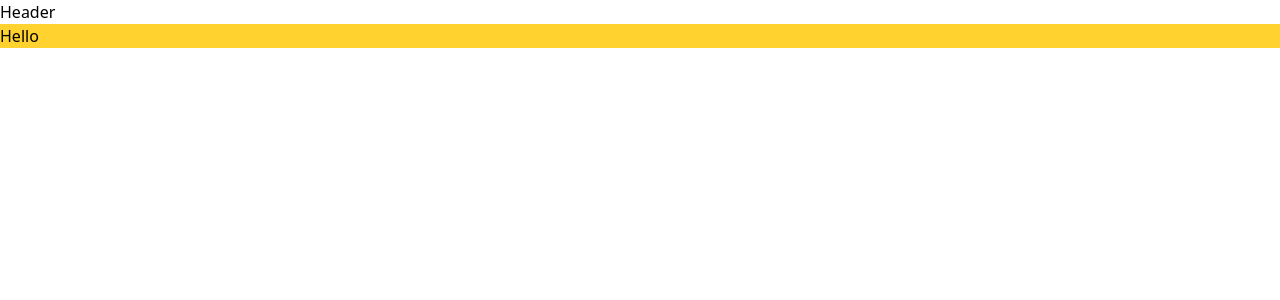
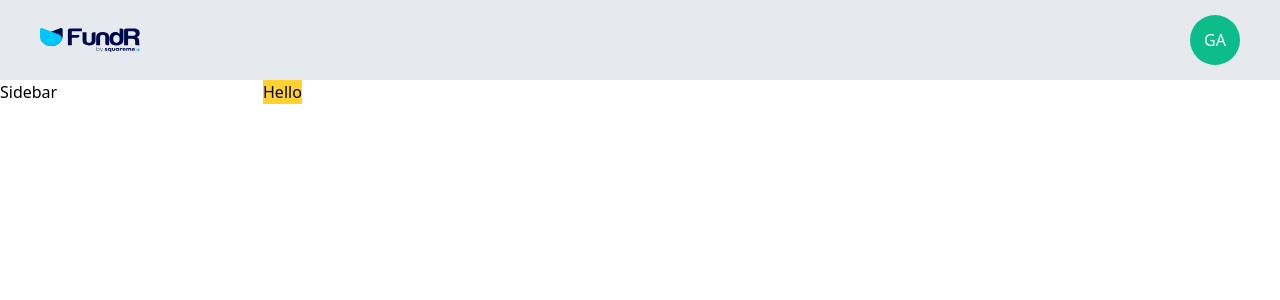
Before and after one commit to chibokaxavier/squareme, a Next.js app: page / in a window 1280 px wide. Shown: the top 300 px of the page. Built offline with nearby package versions, Linux system fonts and the light colour scheme.

Commit message:
first commit

```diff
--- a/app/layout.tsx
+++ b/app/layout.tsx
@@ -2,6 +2,7 @@ import type { Metadata } from "next";
 import { Geist, Geist_Mono } from "next/font/google";
 import "./globals.css";
 import Header from "@/components/Header";
+import Sidebar from "@/components/Sidebar";
 
 const geistSans = Geist({
   variable: "--font-geist-sans",
@@ -29,7 +30,10 @@ export default function RootLayout({
         className={`${geistSans.variable} ${geistMono.variable} antialiased`}
       >
         <Header />
-        {children}
+        <div className="flex">
+          <Sidebar />
+          {children}
+        </div>
       </body>
     </html>
   );
--- a/components/Header.tsx
+++ b/components/Header.tsx
@@ -1,9 +1,15 @@
-import React from 'react'
+import Image from "next/image";
+import React from "react";
 
 const Header = () => {
   return (
-    <div>Header</div>
-  )
-}
+    <div className="flex justify-between items-center h-[80px] px-10 bg-[#E6EAEE]">
+      <Image src="/Logo.svg" height={100} width={100} alt="logo" />
+      <div>
+        <div className="size-[50px] rounded-full bg-[#0CBC8B] flex items-center justify-center text-[16px] font-medium text-white">GA</div>
+      </div>
+    </div>
+  );
+};
 
-export default Header
+export default Header;
--- /dev/null
+++ b/components/Sidebar.tsx
@@ -0,0 +1,9 @@
+import React from 'react'
+
+const Sidebar = () => {
+  return (
+    <div className='w-[263px]'>Sidebar</div>
+  )
+}
+
+export default Sidebar
```
